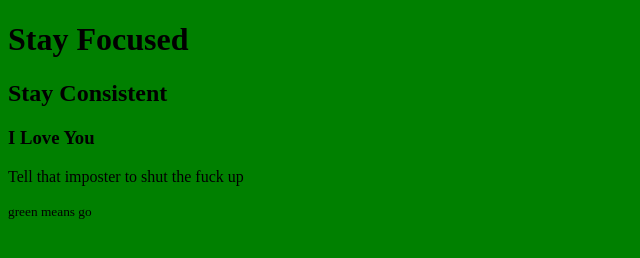
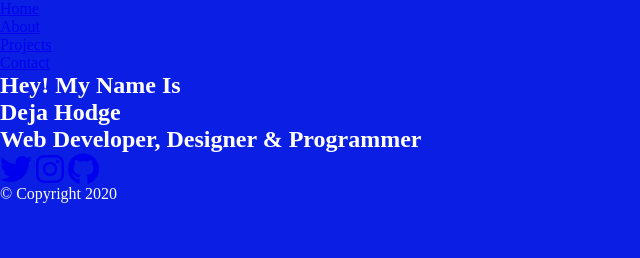
Before and after one commit to deja-h-dev/DejaDev-Portfolio, a website: page index.html in a window 1280 px wide. Shown: the whole page, without its empty margins (0-640 px from the left). Drawn offline with Linux system fonts and the light colour scheme.

Commit message:
index init
built the html, set my project colors, linked fontawesome

```diff
--- a/index.html
+++ b/index.html
@@ -4,13 +4,40 @@
   <meta charset="UTF-8">
   <meta name="viewport" content="width=device-width, initial-scale=1.0">
   <link rel="stylesheet" href="dist/css/main.css">
-  <title>init</title>
+  <title>Deja Dev Portfolio</title>
 </head>
 <body>
-  <h1>Stay Focused</h1>
-  <h2>Stay Consistent</h2>
-  <h3>I Love You</h3>
-  <p>Tell that imposter to shut the fuck up</p>
-  <small>green means go</small>
+  <header>
+    <div class="menu-btn">
+      <span class="menu-btn-burger"></span>
+    </div>
+    <nav class="nav">
+      <ul class="menu-nav">
+        <li class="menu-nav-item"><a href="/index.html" class="menu-nav-link active">Home</a></li>
+        <li class="menu-nav-item"><a href="/index.html" class="menu-nav-link">About</a></li>
+        <li class="menu-nav-item"><a href="/index.html" class="menu-nav-link">Projects</a></li>
+        <li class="menu-nav-item"><a href="/index.html" class="menu-nav-link">Contact</a></li>
+      </ul>
+    </nav>
+  </header>
+
+  <main>
+    <section class="home">
+      <h2>Hey! My Name Is</h2>
+      <h1 class="home-name">Deja <span class="home-name-last">Hodge</span></h1>
+      <h2>Web Developer, Designer & Programmer</h2>
+
+      <div class="social">
+        <a href="#!"><i class="fab fa-twitter fa-2x"></i></a>
+        <a href="#!"><i class="fab fa-instagram fa-2x"></i></a>
+        <a href="#!"><i class="fab fa-github fa-2x"></i></a>
+      </div>
+    </section>
+
+    <footer>&copy; Copyright 2020</footer>
+  </main>
+
+  <script src="https://kit.fontawesome.com/cbee90df43.js" crossorigin="anonymous"></script>
+  <script src="js/main.js"></script>
 </body>
 </html>
--- /dev/null
+++ b/scss/_config.scss
@@ -0,0 +1,12 @@
+$primary-color: #0a1ee4;
+$primary-dar-color: #081bc4;
+$secondary-color: #e4d00a;
+$secondary-dark-color: #c4b108;
+$dark-color: #1c1c1c;
+$light-color: #e6e7e8;
+
+*{
+  box-sizing: border-box;
+  padding: 0;
+  margin: 0;
+}
--- a/scss/main.scss
+++ b/scss/main.scss
@@ -1,3 +1,6 @@
-$color: green;
+@import 'config';
 
-body{background-color: $color;}
+body{
+  background: $primary-color;
+  color: #fff;
+}
```
Also changed, not shown: dist/css/main.css.
